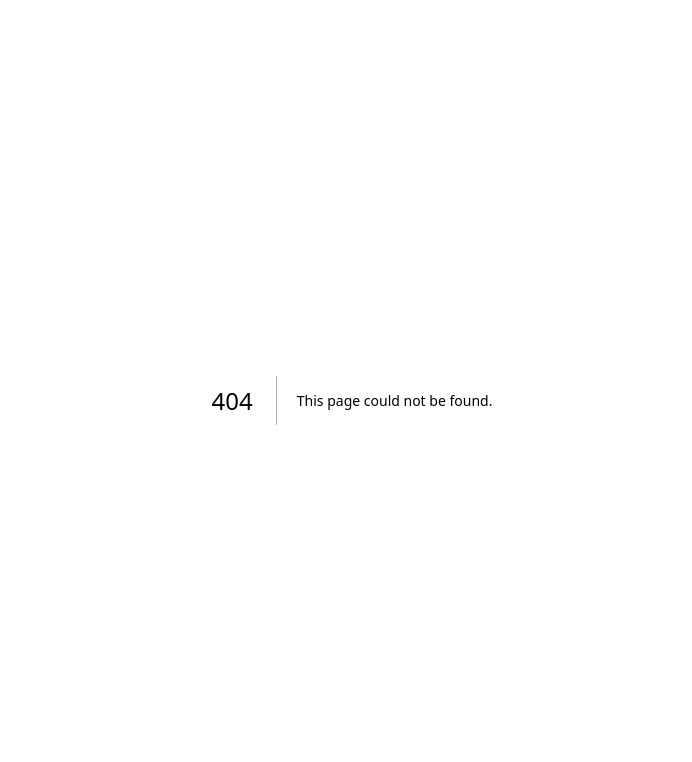
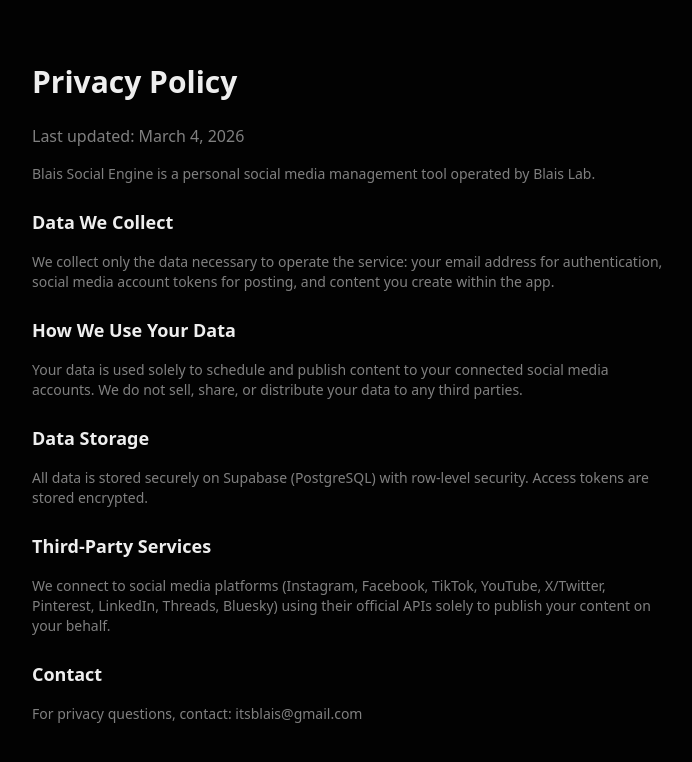
Before and after one commit to iblais/blais-social-engine, a Next.js app: page /privacy in a window 1280 px wide. Before the commit this address had no page. Shown: the top 762 px of the page, without its empty margins (288-980 px from the left). Built offline with nearby package versions, Linux system fonts and the light colour scheme.

Commit message:
Add terms and privacy policy pages

```diff
--- /dev/null
+++ b/src/app/(auth)/privacy/page.tsx
@@ -0,0 +1,21 @@
+export default function PrivacyPage() {
+  return (
+    <div className="max-w-2xl mx-auto py-16 px-4">
+      <h1 className="text-3xl font-bold mb-6">Privacy Policy</h1>
+      <p className="text-muted-foreground mb-4">Last updated: March 4, 2026</p>
+      <div className="space-y-4 text-sm text-muted-foreground">
+        <p>Blais Social Engine is a personal social media management tool operated by Blais Lab.</p>
+        <h2 className="text-lg font-semibold text-foreground mt-6">Data We Collect</h2>
+        <p>We collect only the data necessary to operate the service: your email address for authentication, social media account tokens for posting, and content you create within the app.</p>
+        <h2 className="text-lg font-semibold text-foreground mt-6">How We Use Your Data</h2>
+        <p>Your data is used solely to schedule and publish content to your connected social media accounts. We do not sell, share, or distribute your data to any third parties.</p>
+        <h2 className="text-lg font-semibold text-foreground mt-6">Data Storage</h2>
+        <p>All data is stored securely on Supabase (PostgreSQL) with row-level security. Access tokens are stored encrypted.</p>
+        <h2 className="text-lg font-semibold text-foreground mt-6">Third-Party Services</h2>
+        <p>We connect to social media platforms (Instagram, Facebook, TikTok, YouTube, X/Twitter, Pinterest, LinkedIn, Threads, Bluesky) using their official APIs solely to publish your content on your behalf.</p>
+        <h2 className="text-lg font-semibold text-foreground mt-6">Contact</h2>
+        <p>For privacy questions, contact: itsblais@gmail.com</p>
+      </div>
+    </div>
+  );
+}
--- /dev/null
+++ b/src/app/(auth)/terms/page.tsx
@@ -0,0 +1,15 @@
+export default function TermsPage() {
+  return (
+    <div className="max-w-2xl mx-auto py-16 px-4">
+      <h1 className="text-3xl font-bold mb-6">Terms of Service</h1>
+      <p className="text-muted-foreground mb-4">Last updated: March 4, 2026</p>
+      <div className="space-y-4 text-sm text-muted-foreground">
+        <p>Blais Social Engine is a personal social media management tool operated by Blais Lab.</p>
+        <p>By using this application, you agree to use it in accordance with all applicable laws and the terms of service of connected social media platforms (Instagram, Facebook, TikTok, YouTube, X/Twitter, Pinterest, LinkedIn, Threads, and Bluesky).</p>
+        <p>This tool is intended for personal and business use by the account owner. We do not sell, share, or distribute any user data or content to third parties.</p>
+        <p>All content posted through this application remains the property of the user. We are not responsible for content that violates platform-specific guidelines.</p>
+        <p>For questions, contact: itsblais@gmail.com</p>
+      </div>
+    </div>
+  );
+}
```
